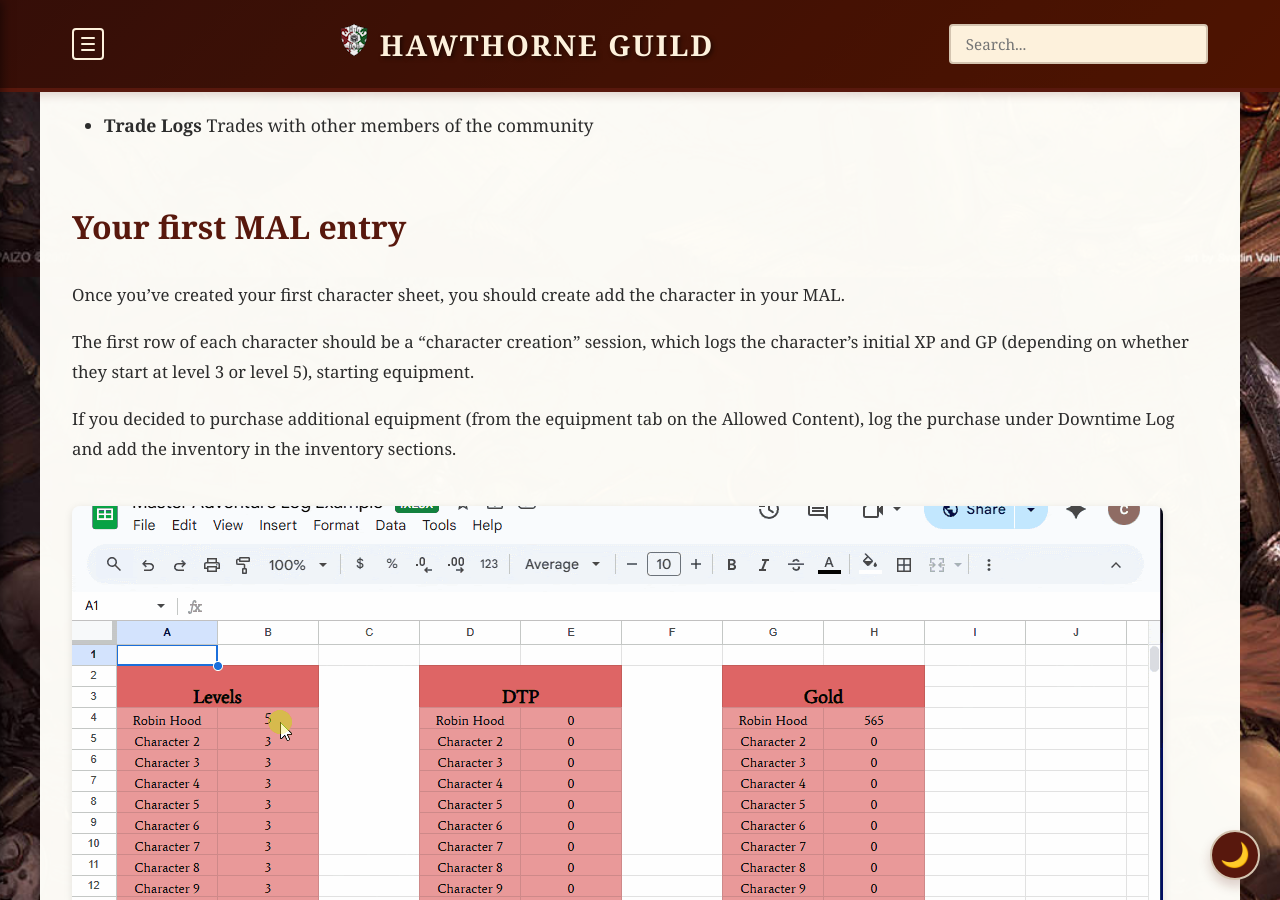
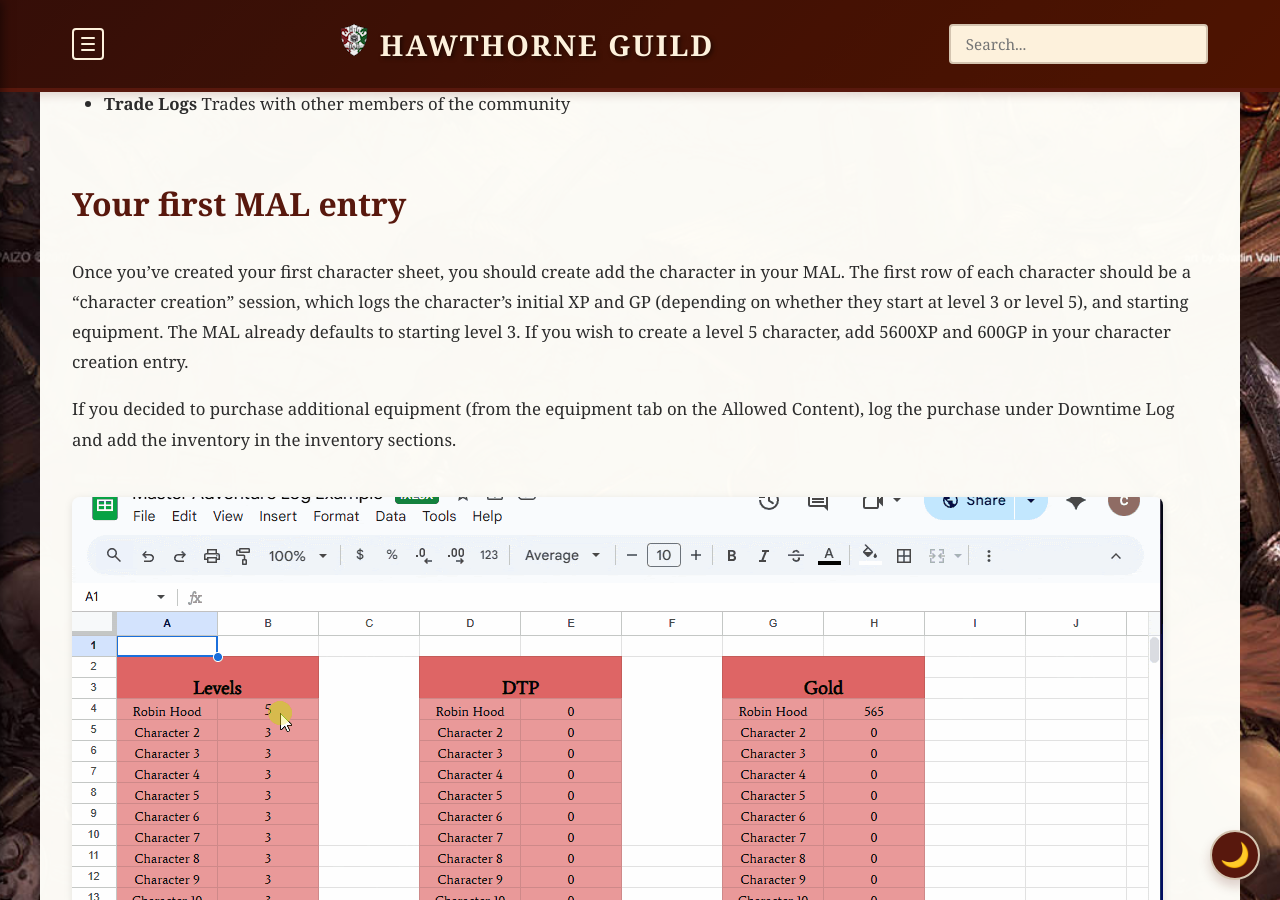
Before and after one commit to coconutswallow/Guides, a Jekyll site: the page built from _playersguide/your-mal.md, in a window 1280 px wide and 900 px high, scrolled down 623 px. Built offline with Jekyll 4.4.1, drawn with Linux system fonts in a browser that asks for light colours; comment, search, counter and statistics services are not loaded.

Commit message:
updates to your MAL

```diff
--- a/_playersguide/your-mal.md
+++ b/_playersguide/your-mal.md
@@ -13,17 +13,14 @@
 ## What do you need to log in your MAL
 
 - **Session Logs**  The results of a game session, including XP and DTP earned, gold and items gained (or used, etc.)
-
 - **Downtime Logs** Downtime activities such as equipment purchases, crafting, bastion activities, etc.
-
 - **Trade Logs** Trades with other members of the community
 
 
 ## Your first MAL entry
 
-Once you've created your first character sheet, you should create add the character in your MAL.
+Once you've created your first character sheet, you should create add the character in your MAL.  The first row of each character should be a "character creation" session, which logs the character's initial XP and GP (depending on whether they start at level 3 or level 5), and starting equipment.  The MAL already defaults to starting level 3.  If you wish to create a level 5 character, add 5600XP and 600GP in your character creation entry.
 
-The first row of each character should be a "character creation" session, which logs the character's initial XP and GP (depending on whether they start at level 3 or level 5), starting equipment.
 
 If you decided to purchase additional equipment (from the equipment tab on the Allowed Content), log the purchase under Downtime Log and add the inventory in the inventory sections.
 
```
Also changed, not shown: _playersguide/about-hawthorne.md (+4 -0 lines).
